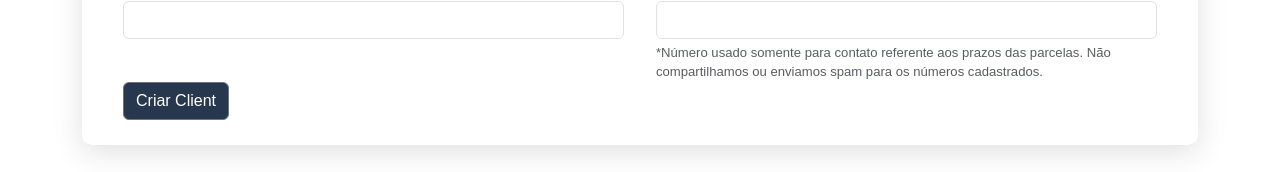
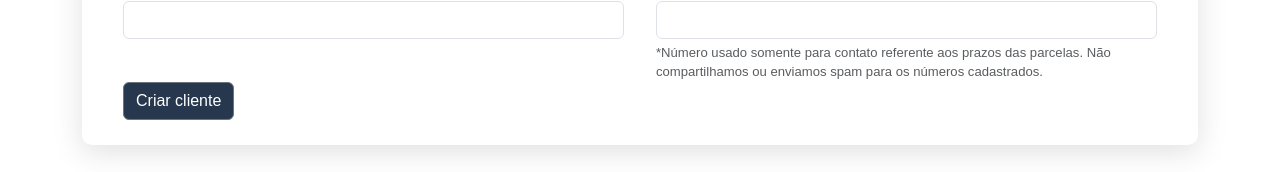
Before and after one commit to FranciscoGSilverio/Fetin-CreditControl, a React (Vite) app in the folder webapp/: page / in a window 1280 px wide. Shown: the part 421-593 px from the top of the page. Built offline with nearby package versions, Linux system fonts and the light colour scheme; no server answers.

Commit message:
Abstract the modals logic to a separete file

```diff
--- a/webapp/src/components/Clientes/ClientsForm.tsx
+++ b/webapp/src/components/Clientes/ClientsForm.tsx
@@ -1,8 +1,7 @@
 import { Field, Form, Formik } from "formik";
 
 import ButtonWithLoading from "../Common/ButtonWithLoading";
-import Swal from "sweetalert2";
-import withReactContent from "sweetalert2-react-content";
+import { openModal } from "../Common/SweetAlerts";
 
 import { useMutation, useQueryClient } from "react-query";
 import axios from "axios";
@@ -18,16 +17,6 @@ type FormClient = {
 const ClientsForm = () => {
   const apiUrl = import.meta.env.VITE_API_URL;
   const queryClient = useQueryClient();
-  const MySwal = withReactContent(Swal);
-
-  const openSuccessModal = () => {
-    MySwal.fire({
-      title: "Usuário criado com sucesso!",
-      text: "O usuário cadastrado já deve apareceer na tabela de usuários acima",
-      icon: "success",
-      confirmButtonColor: "#27374D",
-    });
-  };
 
   const { mutate: createClient, isLoading } = useMutation({
     mutationFn: (client: FormClient) => {
@@ -35,7 +24,18 @@ const ClientsForm = () => {
     },
     onSuccess: () => {
       queryClient.invalidateQueries("clients");
-      openSuccessModal();
+      openModal(
+        true,
+        "Usuário criado com sucesso!",
+        "O usuário cadastrado já deve apareceer na tabela de usuários acima"
+      );
+    },
+    onError: () => {
+      openModal(
+        false,
+        "Erro ao criar usuário!",
+        "Ocorreu um erro ao criar o usuário, verifique os campos e tente novamente"
+      );
     },
   });
 
@@ -112,7 +112,7 @@ const ClientsForm = () => {
             </div>
             <div className="px-3">
               <ButtonWithLoading type="submit" isLoading={isLoading}>
-                Criar Client
+                Criar cliente
               </ButtonWithLoading>
             </div>
           </Form>
--- a/webapp/src/components/Common/ButtonWithLoading.tsx
+++ b/webapp/src/components/Common/ButtonWithLoading.tsx
@@ -13,14 +13,12 @@ const ButtonWithLoading = ({
   isLoading,
 }: ButtonWithLoadingProps) => {
   return (
-    <Button type={type} style={{ backgroundColor: "#27374D" }}>
-      {isLoading ? (
-        <Spinner size="sm">
-          Loading...
-        </Spinner>
-      ) : (
-        children
-      )}
+    <Button
+      type={type}
+      style={{ backgroundColor: "#27374D" }}
+      disabled={isLoading}
+    >
+      {isLoading ? <Spinner size="sm">Loading...</Spinner> : children}
     </Button>
   );
 };
--- /dev/null
+++ b/webapp/src/components/Common/SweetAlerts.ts
@@ -0,0 +1,21 @@
+import Swal from "sweetalert2";
+import withReactContent from "sweetalert2-react-content";
+
+export const openModal = (isSuccess = true, title: string, text: string) => {
+  const MySwal = withReactContent(Swal);
+  if (isSuccess) {
+    return MySwal.fire({
+      title,
+      text,
+      icon: "success",
+      confirmButtonColor: "#27374D",
+    });
+  } else
+    return MySwal.fire({
+      title,
+      text,
+      icon: "error",
+      confirmButtonColor: "#E06469",
+      focusConfirm: false,
+    });
+};
```
